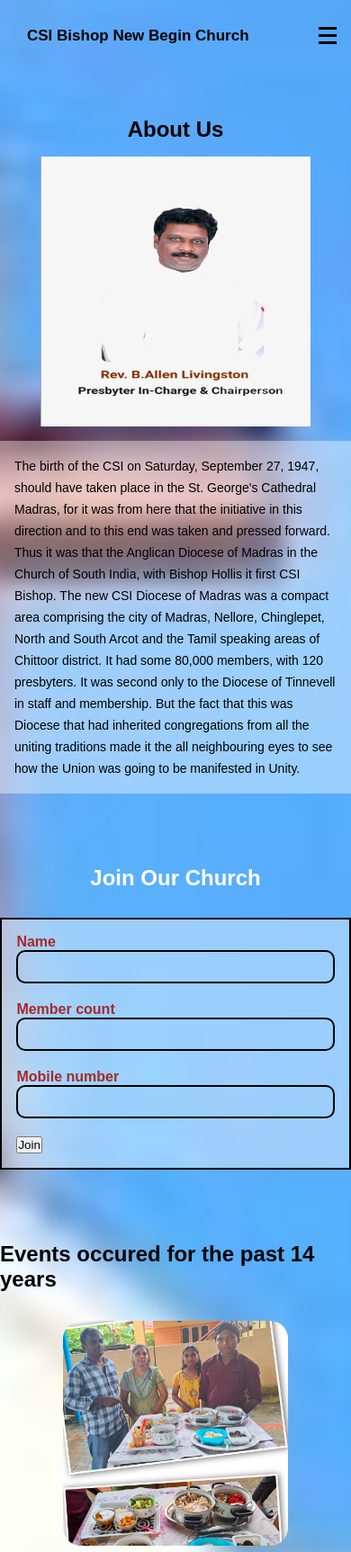
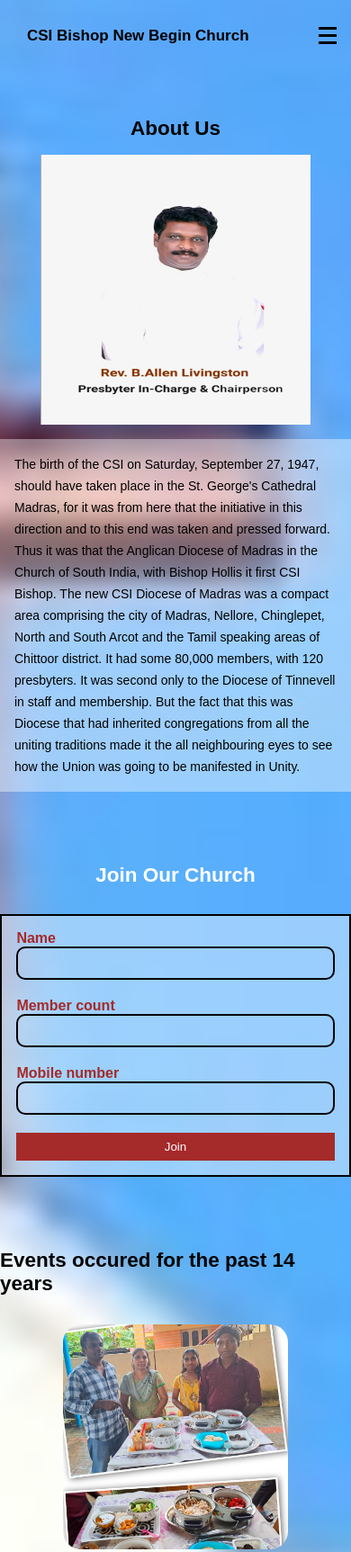
Before and after one commit to godwinsamu/church-app, a plain HTML site: page index.html in a window 390 px wide. Shown: the top 1725 px of the page at 90% size. Drawn offline with Linux system fonts and the light colour scheme.

Commit message:
Update style.css

```diff
--- a/style.css
+++ b/style.css
@@ -94,6 +94,7 @@ background:black;
 }
 .title2{
     text-align: center;
+    font-size:15px;
     margin-bottom:1rem;
 }
 .about img{
@@ -120,6 +121,8 @@ background:black;
         }
         .title3{
             margin-bottom:30px;
+    font-size:15px;
+
             color:white;
         }
         label{
@@ -171,6 +174,8 @@ background:black;
     .title4{
         margin-top:5rem;
         margin-bottom:1rem;
+    font-size:15px;
+
     }
     .one{
         margin-bottom:1.5rem;
@@ -219,11 +224,15 @@ textarea:focus{
     color:white;
     margin-top:5rem;
     margin-bottom:1rem;
+    font-size:15px;
+
     text-align: center;
 }
-.det5 input{
+button{
     color:white;
     background:brown;
+    width:100%;
+    padding:0.5rem 1rem;
     outline:none;
     border:none;
 }
@@ -240,6 +249,8 @@ textarea:focus{
     padding-bottom:1rem;
     border:2px solid white;
     padding-top:1rem;
+    font-size:15px;
+
     text-align: center;
    color:white;
 }
@@ -257,6 +268,8 @@ textarea:focus{
 .title7{
    text-align: center;
     margin-top:1rem;
+    font-size:15px;
+
     color:white;
 }
 .dial{
@@ -267,10 +280,11 @@ textarea:focus{
     flex-direction: column;
 }
 .title8{
+    font-size:15px;
     text-align: center;
     color:white;
 }
-.dial h4{
+    .dial h4{
     color:white;
 }
 }
```
